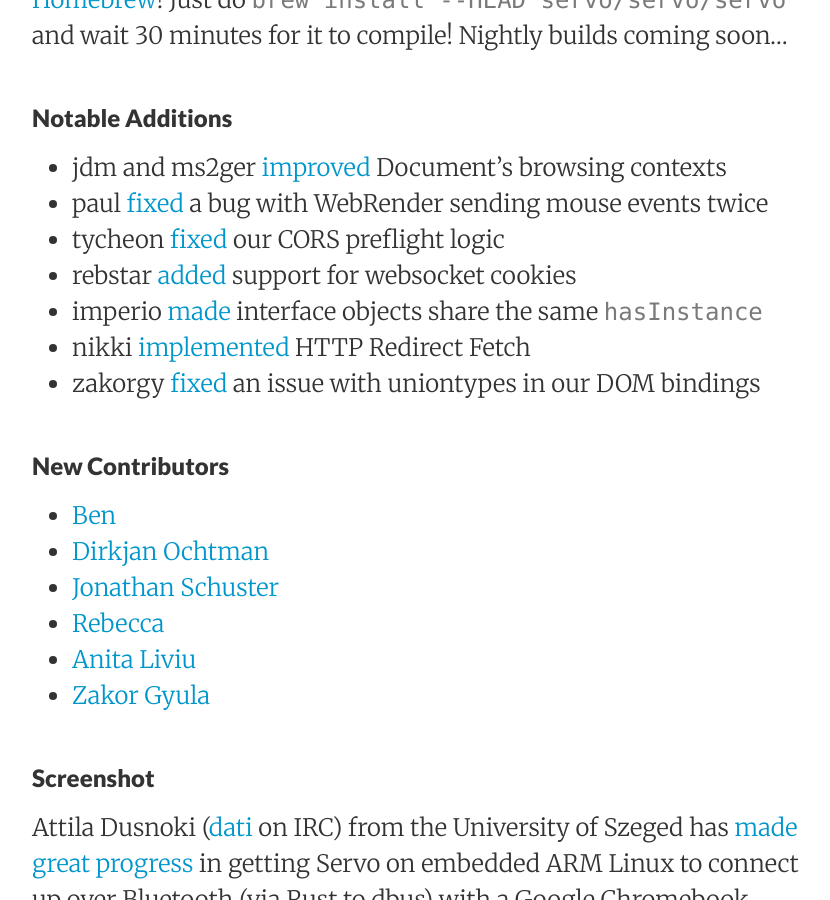
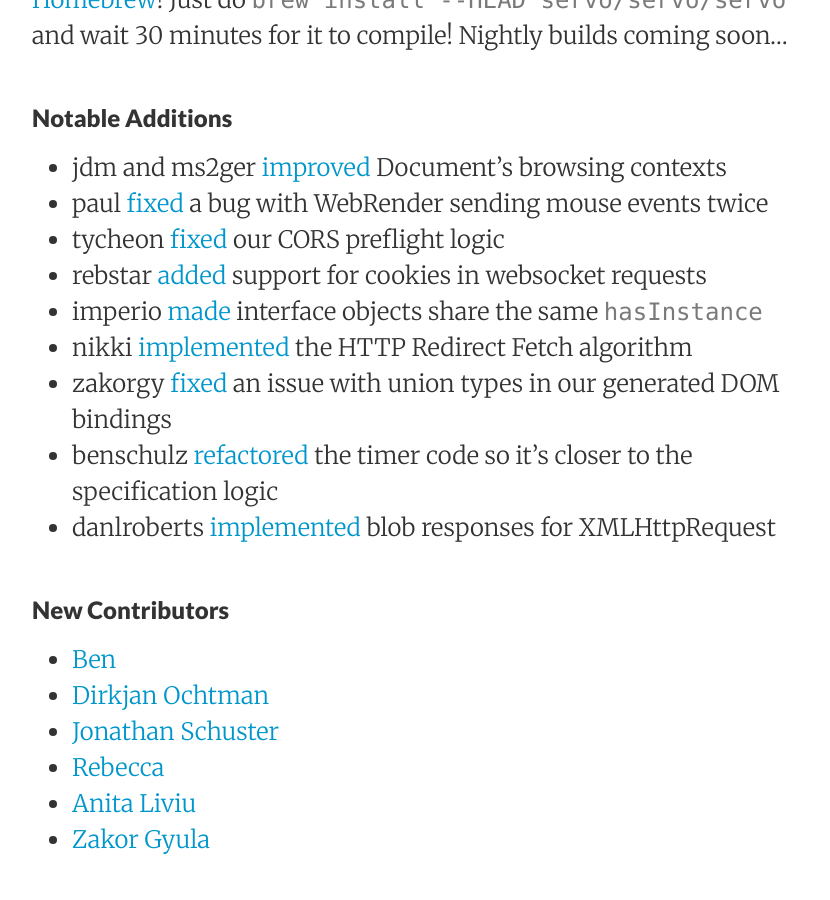
Before and after one commit to servo/blog.servo.org, a Jekyll site: the page built from _posts/2016-02-22-twis-52.md, in a window 1280 px wide and 900 px high, scrolled down 771 px. Shown: the whole window, without its empty margins (224-1054 px from the left). Built offline with Jekyll 4.4.1, drawn with Linux system fonts in a browser that asks for light colours.

Commit message:
More notable things.

```diff
--- a/_posts/2016-02-22-twis-52.md
+++ b/_posts/2016-02-22-twis-52.md
@@ -20,10 +20,12 @@
  - jdm and ms2ger [improved](https://github.com/servo/servo/pull/9714) Document's browsing contexts
  - paul [fixed](https://github.com/servo/servo/pull/9710) a bug with WebRender sending mouse events twice
  - tycheon [fixed](https://github.com/servo/servo/pull/9667) our CORS preflight logic
- - rebstar [added](https://github.com/servo/servo/pull/9662) support for websocket cookies
+ - rebstar [added](https://github.com/servo/servo/pull/9662) support for cookies in websocket requests
  - imperio [made](https://github.com/servo/servo/pull/9633) interface objects share the same `hasInstance`
- - nikki [implemented](https://github.com/servo/servo/pull/9608) HTTP Redirect Fetch
- - zakorgy [fixed](https://github.com/servo/servo/pull/9580) an issue with uniontypes in our DOM bindings
+ - nikki [implemented](https://github.com/servo/servo/pull/9608) the HTTP Redirect Fetch algorithm
+ - zakorgy [fixed](https://github.com/servo/servo/pull/9580) an issue with union types in our generated DOM bindings
+ - benschulz [refactored](https://github.com/servo/servo/pull/8603) the timer code so it's closer to the specification logic
+ - danlroberts [implemented](https://github.com/servo/servo/pull/9629) blob responses for XMLHttpRequest
 
 ### New Contributors
 
```
